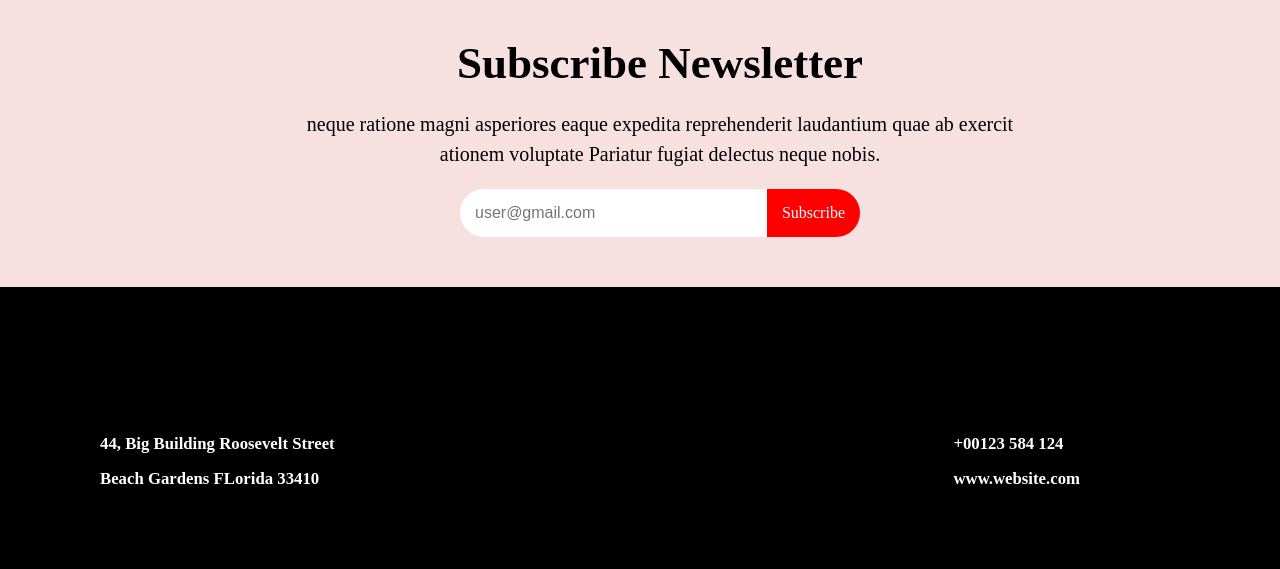
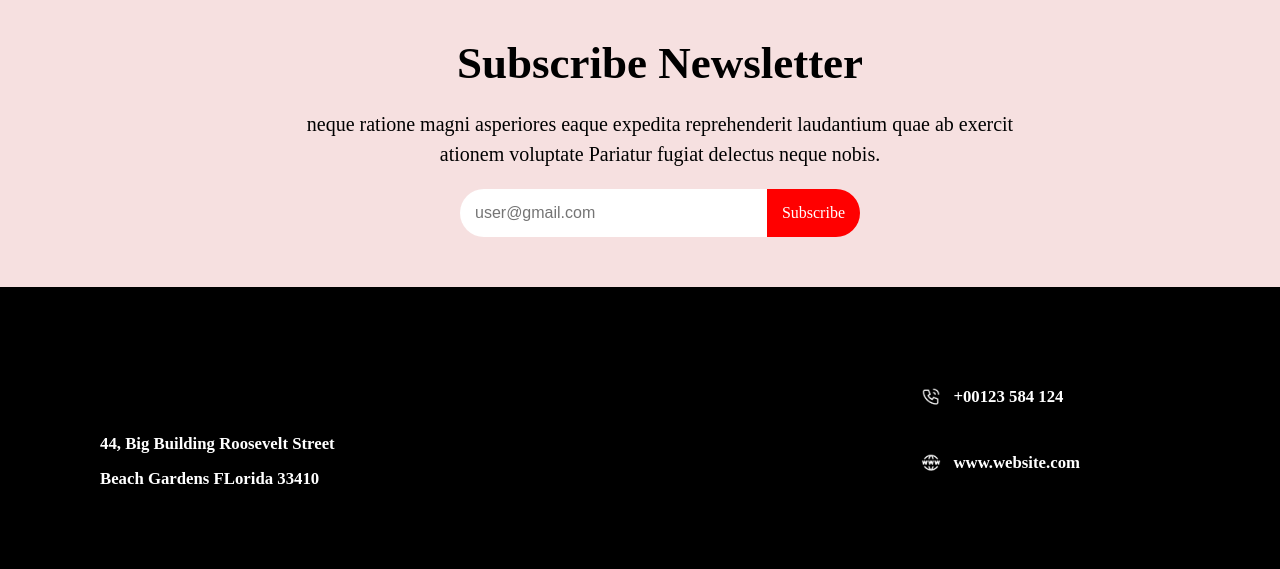
Before and after one commit to Hisam-Uddin-Shawon/assignment-1, a plain HTML site: page index.html in a window 1280 px wide. Shown: the part 6014-6583 px from the top of the page. Drawn offline with Linux system fonts and the light colour scheme.

Commit message:
Final commit

```diff
--- a/Styles/style.css
+++ b/Styles/style.css
@@ -293,7 +293,16 @@ footer{
     line-height: 35px;
     margin-top: 100px;
 }
-
+.foot-121{
+    display: flex;
+}
+.foot-121 h6{
+    margin-top: -8px;
+}
+.foot-12 img{
+    width: 20px;
+    height: 20px;
+}
 .foot-2{
     justify-items: center;
     margin-top: 50px;
--- a/index.html
+++ b/index.html
@@ -5,6 +5,7 @@
     <meta name="viewport" content="width=device-width, initial-scale=1.0">
     <title>Assignment - 1</title>
     <link rel="stylesheet" href="Styles/style.css">
+    <link rel="stylesheet" href="https://cdnjs.cloudflare.com/ajax/libs/font-awesome/6.0.0-beta3/css/all.min.css">
 </head>
 <body>
     <header>
@@ -122,7 +123,12 @@
             <h6>44, Big Building Roosevelt Street <br> Beach Gardens FLorida 33410</h6>
         </div>
         <div class="foot-12">
-            <h6> +00123 584 124 <br> www.website.com</h6>
+            <div class="foot-121">
+                <img src="Styles/resources/Call.png" alt=""><h6>&nbsp;&nbsp;&nbsp;+00123 584 124 </h6>
+            </div>
+            <div class="foot-121">
+                 <img src="Styles/resources/Website.png" alt=""><h6>&nbsp;&nbsp;&nbsp;www.website.com</h6>
+            </div>
         </div>
       </section>
 
```
